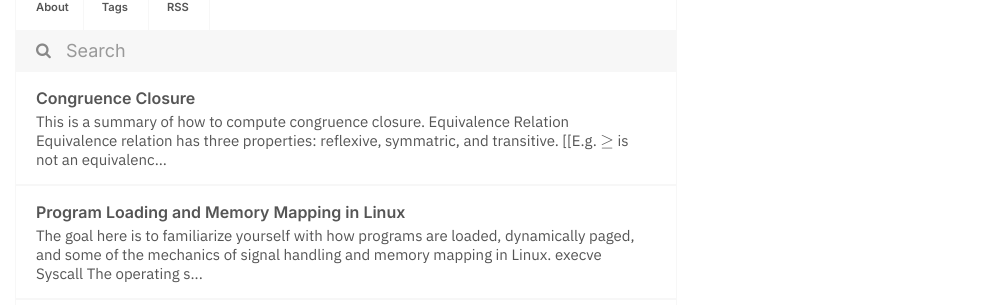
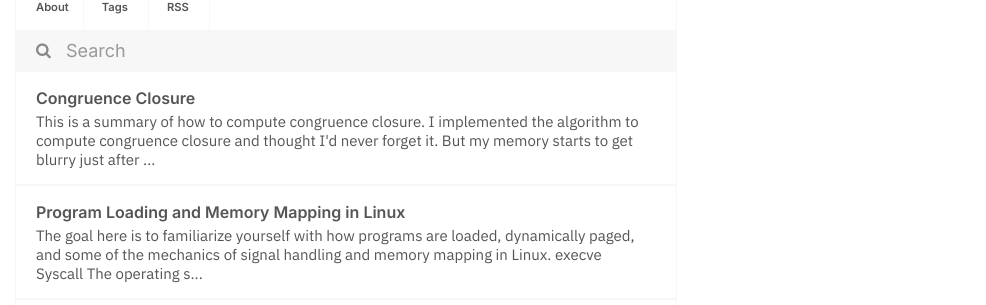
Before and after one commit to BDHU/blog, a Jekyll site: the page built from index.html, in a window 1280 px wide and 900 px high. Shown: the part 211-516 px from the top of the window, without its empty margins (294-1280 px from the left). Built offline with Jekyll 4.4.1, drawn with Linux system fonts in a browser that asks for light colours; the list of posts is cut into pages by our own code.

Commit message:
Finished congruence post

```diff
--- a/_posts/2021-03-27-congruence_closure.md
+++ b/_posts/2021-03-27-congruence_closure.md
@@ -9,7 +9,7 @@ tags: algorithm theory
 comments: true
 ---
 
-This is a summary of how to compute congruence closure.
+This is a summary of how to compute congruence closure. I implemented the algorithm to compute congruence closure and thought I'd never forget it. But my memory starts to get blurry just after two days. So I figured I'd put things down so I don't have to watch the entire lecture again the next time I need it.
 <!--description-->
 
 ## Equivalence Relation
@@ -39,3 +39,55 @@ This is illustrated through an example. Given a set $$S = \{a, b, c\}$$ and bina
 
 Naturally, congruence closure $$R^C$$ would be the smallest set that contains congruence relation $$R$$. What this means is $$R^C$$ contains $$R^E$$ (the equivlance closure we derived before), and any element generated from $$R^E$$ by a given function that produces element which also satisfies equivelance relation. For example, Given $$S = \{a, b, c\}$$ and function $$f$$ such that $$f(a) = b$$, $$f(b) = c$$, $$f(c) = c$$, the congruence closure would contain nine elments in total. First, we
 would use the procedure above to generated equivalence closure. Then, because $$f(a) = b$$ and $$f(b) = c$$ due to congruence relation, we know $$b = c$$, now we apply the procure for generating equivalence closure again.
+
+## Algorithm to Computer Congruence Closure
+
+The high-level description of the algorithm is as following:
+
+To decide satisfiability of $$T_{=}$$ (equality theory) formula:
+
+\\[F\ : \ s_1 = t_1 \land ... s_m = t_m \land s_{m+1} \neq t_{m+1} \land ... s_n \neq t_n\\]
+
+1. Compute subterms and construct initial DAG (each node’s representative is itself)
+2. For each $$i \in [1,m]$$, process equality $$s_i= t_i$$ as described. (Essentially, process all equiv expression first)
+3. For each $$i \in [m + 1,n]$$, check if $$Rep(s_i) =Rep(t_i)$$. (Check if any nequiv expression contradicts any equiv expression)
+4. If there exists some $$i \in [m + 1, n]$$, for which $$Rep(s_i) =Rep(t_i)$$, return UNSAT
+5. if for all $i$, $$Rep(s_i) \neq Rep(t_i)$$, return SAT
+
+This is an example for illustration purpose borrowed from Prof. Dillig's slides:
+
+Given formula $$F\ : \ f^3(a) = a \land f^5(a) = a \land f(a) \neq a$$
+
+The initial DAG would be:
+
+<p align="center">
+  <img src="https://raw.githubusercontent.com/BDHU/Page_pics/master/posts/congruence_algorithm/DAG.png">
+</p>
+
+
+Process equality $$f^3(a) = a$$ gives us:
+
+<p align="center">
+  <img src="https://raw.githubusercontent.com/BDHU/Page_pics/master/posts/congruence_algorithm/DAG_1.png">
+</p>
+
+Recursively merging the parents results in:
+
+<p align="center">
+  <img src="https://raw.githubusercontent.com/BDHU/Page_pics/master/posts/congruence_algorithm/DAG_2.png">
+</p>
+
+Process equality $$f^5(a) = a$$ give us:
+
+<p align="center">
+  <img src="https://raw.githubusercontent.com/BDHU/Page_pics/master/posts/congruence_algorithm/DAG_3.png">
+</p>
+
+Now in this step, $$f^2(a)$$ and $$a$$ are in the same congruence class, thus we will perform the same opertion on their parents, processing equality $$f^3(a) = f(a)$$:
+
+<p align="center">
+  <img src="https://raw.githubusercontent.com/BDHU/Page_pics/master/posts/congruence_algorithm/DAG_5.png">
+</p>
+
+The we find $$f(a) \neq a$$ has a conflict because node $a$'s representative is $f$(a)$$, indicating they are in the same congruence class, meeting congruence relation.
+ Thus the formula is UNSAT.
```
Also changed, not shown: other parts of _posts/2021-03-27-congruence_closure.md (+1 -1 lines).
